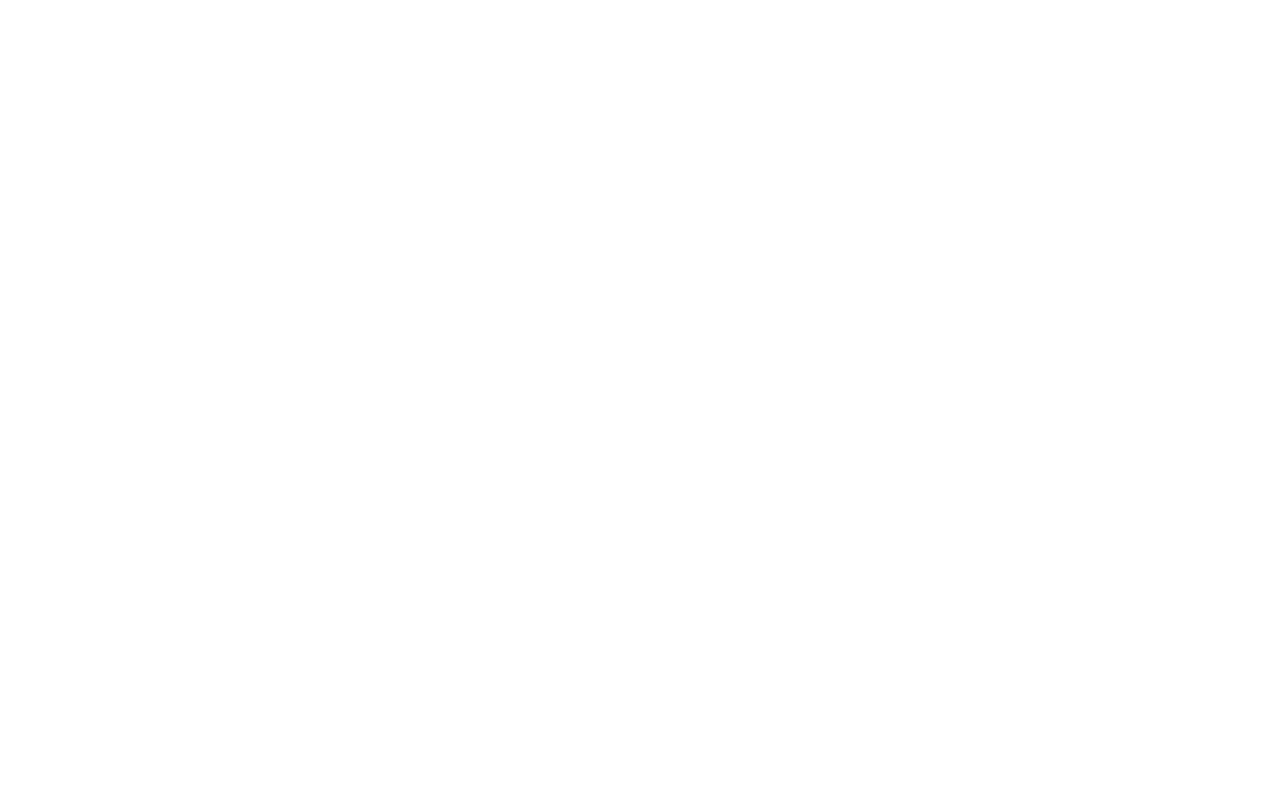
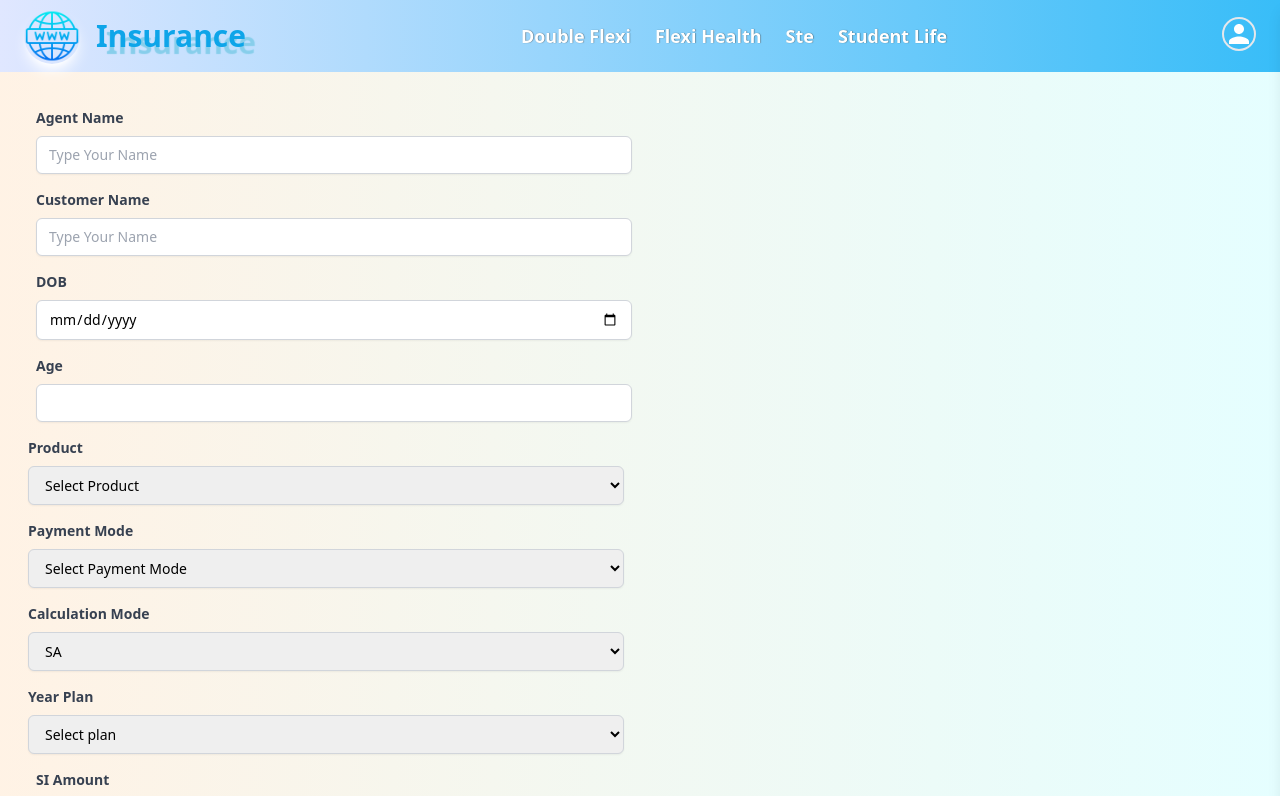
Before and after one commit to yemyatheinyemyathein/Insurance_DEMO_FINAL, a React (Vite) app: page /doubleFlexi in a window 1280 px wide. Before the commit this address had no page. Shown: the top 796 px of the page. Built offline with nearby package versions, Linux system fonts and the light colour scheme; sample sign-in values are in the browser's storage.

Commit message:
feat: product

```diff
--- /dev/null
+++ b/src/components/Home/ProductCalculation.tsx
@@ -0,0 +1,276 @@
+/* eslint-disable @typescript-eslint/no-explicit-any */
+import { useState, ChangeEvent, FormEvent, useEffect } from "react";
+import { motion } from "framer-motion";
+
+interface FormData {
+  agentName: string;
+  customerName: string;
+  dob: string;
+  age: string;
+  product: string;
+  term: string;
+  paymentMode: string;
+  calculationMode: string;
+  yearPlan: string;
+  amount: string;
+}
+
+const ProductCalculation = () => {
+  const [formData, setFormData] = useState<FormData>({
+    agentName: "",
+    customerName: "",
+    dob: "",
+    age: "",
+    product: "",
+    term: "",
+    paymentMode: "",
+    calculationMode: "",
+    yearPlan: "",
+    amount: "",
+  });
+
+  const [yearPlanOptions, setYearPlanOptions] = useState<{ value: string; text: string }[]>([]);
+  const [productModeOptions, setProductModeOptions] = useState<{ value: string; text: string }[]>([]);
+
+  const productModeOptionsType1 = [
+    { value: "sa", text: "SA" },
+    { value: "ap", text: "AP" },
+  ];
+  const productModeOptionsType2 = [{ value: "sa", text: "SA" }];
+
+  useEffect(() => {
+    switch (formData.product) {
+      case "0":
+        setYearPlanOptions([
+          { value: "5", text: "5" },
+          { value: "10", text: "10" },
+          { value: "15", text: "15" },
+        ]);
+        setProductModeOptions(productModeOptionsType1);
+        break;
+      case "1":
+        setYearPlanOptions(
+          Array.from({ length: 20 }, (_, i) => ({
+            value: (i + 1).toString(),
+            text: (i + 1).toString(),
+          }))
+        );
+        setProductModeOptions(productModeOptionsType1);
+        break;
+      case "2":
+        setYearPlanOptions([
+          { value: "5", text: "5" },
+          { value: "7", text: "7" },
+          { value: "10", text: "10" },
+        ]);
+        setProductModeOptions(productModeOptionsType2);
+        break;
+      case "3":
+        if (formData.term === "0") {
+          setYearPlanOptions(
+            Array.from({ length: 12 }, (_, i) => ({
+              value: (i + 8).toString(),
+              text: (i + 8).toString(),
+            }))
+          );
+        } else {
+          setYearPlanOptions(
+            Array.from({ length: 12 }, (_, i) => ({
+              value: (i + 5).toString(),
+              text: (i + 5).toString(),
+            }))
+          );
+        }
+        setProductModeOptions(productModeOptionsType2);
+        break;
+      default:
+        setYearPlanOptions([{ value: "", text: "Select plan" }]);
+        setProductModeOptions(productModeOptionsType1);
+        break;
+    }
+  }, [formData.product, formData.term]);
+
+  useEffect(() => {
+    if (formData.product === "3") {
+      switch (formData.term) {
+        case "0":
+          setYearPlanOptions(
+            Array.from({ length: 12 }, (_, i) => ({
+              value: (i + 8).toString(),
+              text: (i + 8).toString(),
+            }))
+          );
+          break;
+        case "1":
+          setYearPlanOptions(
+            Array.from({ length: 12 }, (_, i) => ({
+              value: (i + 5).toString(),
+              text: (i + 5).toString(),
+            }))
+          );
+          break;
+        default:
+          break;
+      }
+    }
+  }, [formData.term]);
+
+  const handleChange = (e: ChangeEvent<HTMLInputElement | HTMLSelectElement>) => {
+    const { name, value } = e.target;
+    setFormData((prevData) => ({
+      ...prevData,
+      [name]: value,
+    }));
+
+    if (name === "dob") {
+      calculateAge(value);
+    }
+  };
+
+  const calculateAge = (dob: string) => {
+    if (!dob) return;
+    const today = new Date();
+    const birthDate = new Date(dob);
+    let age = today.getFullYear() - birthDate.getFullYear();
+    const monthDifference = today.getMonth() - birthDate.getMonth();
+    const dayDifference = today.getDate() - birthDate.getDate();
+    if (monthDifference < 0 || (monthDifference === 0 && dayDifference < 0)) {
+      age--;
+    }
+    setFormData((prevData) => ({
+      ...prevData,
+      age: age.toString(),
+    }));
+  };
+
+  const calculateSIAmount = (): number | null => {
+    const { amount, paymentMode, yearPlan } = formData;
+    const siAmount = parseInt(amount);
+    const planValue = parseInt(yearPlan);
+
+    if (!siAmount || !planValue) return null;
+
+    let calculatedValue: number;
+
+    switch (paymentMode) {
+      case "0":
+        calculatedValue = Math.round(siAmount / planValue);
+        break;
+      case "1":
+        calculatedValue = Math.round(siAmount / (planValue * 12));
+        break;
+      case "2":
+        calculatedValue = Math.round(siAmount / (planValue * 4));
+        break;
+      case "3":
+        calculatedValue = Math.round(siAmount / (planValue * 6));
+        break;
+      default:
+        calculatedValue = 0;
+    }
+
+    return calculatedValue;
+  };
+
+  const handleSubmit = (e: FormEvent) => {
+    e.preventDefault();
+    const result = calculateSIAmount();
+    console.log("Calculated Value:", result);
+  };
+
+  const inputVariants = {
+    hidden: { opacity: 0, x: 20 },
+    visible: { opacity: 1, x: 0 },
+    exit: { opacity: 0, x: -20 },
+  };
+
+  const fields = [
+    { label: "Agent Name", type: "text", name: "agentName", placeholder: "Type Your Name" },
+    { label: "Customer Name", type: "text", name: "customerName", placeholder: "Type Your Name" },
+    { label: "DOB", type: "date", name: "dob" },
+    { label: "Age", type: "text", name: "age", value: formData.age, readOnly: true },
+    { label: "Product", type: "select", name: "product", options: [
+      { value: "", text: "Select Product" },
+      { value: "0", text: "Double Flexi" },
+      { value: "1", text: "Flexi health" },
+      { value: "2", text: "STE" },
+      { value: "3", text: "Student life" },
+    ]},
+    ...(formData.product === "3" ? [
+      { label: "Term", type: "select", name: "term", options: [
+        { value: "0", text: "Premium Term" },
+        { value: "1", text: "Policy Term" }
+      ]},
+    ] : []),
+    { label: "Payment Mode", type: "select", name: "paymentMode", options: [
+      { value: "", text: "Select Payment Mode" },
+      { value: "0", text: "Annual" },
+      { value: "1", text: "Monthly" },
+      { value: "2", text: "Quarterly" },
+      { value: "3", text: "Semi" },
+    ]},
+    { label: "Calculation Mode", type: "select", name: "calculationMode", options: productModeOptions },
+    { label: "Year Plan", type: "select", name: "yearPlan", options: yearPlanOptions },
+    { label: "SI Amount", type: "number", name: "amount" },
+  ];
+
+  const renderFields = (fields: any[]) => {
+    return fields.map((field, index) => (
+      <motion.div
+        key={index}
+        className={`my-4 w-full flex ${field.type === "select" ? "flex -mx-2" : "flex"}`}
+        initial="hidden"
+        animate="visible"
+        exit="exit"
+        transition={{ duration: 0.5, delay: index * 0.2 }}
+        variants={inputVariants}
+      >
+        <div className={`w-full ${field.type === "select" ? "md:w-1/2 px-2" : "md:w-1/2 px-2"}`}>
+          <label className="block text-gray-700 text-sm font-bold mb-2">
+            {field.label}
+          </label>
+          {field.type === "select" ? (
+            <select
+              name={field.name}
+              value={formData[field.name as keyof FormData]}
+              onChange={handleChange}
+              className="w-full px-3 py-2 border border-gray-300 rounded-md shadow-sm focus:outline-none focus:ring-indigo-500 focus:border-indigo-500 sm:text-sm"
+            >
+              {field.options?.map((option: any) => (
+                <option key={option.value} value={option.value}>
+                  {option.text}
+                </option>
+              ))}
+            </select>
+          ) : (
+            <input
+              type={field.type}
+              name={field.name}
+              value={field.value || formData[field.name as keyof FormData]}
+              onChange={handleChange}
+              readOnly={field.readOnly}
+              placeholder={field.placeholder}
+              className="w-full px-3 py-2 border border-gray-300 rounded-md shadow-sm focus:outline-none focus:ring-indigo-500 focus:border-indigo-500 sm:text-sm"
+            />
+          )}
+        </div>
+      </motion.div>
+    ));
+  };
+
+  return (
+    <form onSubmit={handleSubmit} className="mx-auto p-4">
+      {renderFields(fields)}
+      <div className="flex justify-center mt-6">
+        <button
+          type="submit"
+          className="px-6 py-3 bg-green-500 text-white font-semibold rounded-md shadow-md hover:bg-green-600 focus:outline-none focus:ring-2 focus:ring-offset-2 focus:ring-green-500"
+        >
+          Calculate
+        </button>
+      </div>
+    </form>
+  );
+};
+
+export default ProductCalculation;
--- /dev/null
+++ b/src/components/Home/ProductTable.tsx
@@ -0,0 +1,9 @@
+import React from 'react'
+
+const ProductTable = () => {
+  return (
+    <div>ProductTable</div>
+  )
+}
+
+export default ProductTable
--- a/src/router.tsx
+++ b/src/router.tsx
@@ -2,6 +2,7 @@
 import MainLayout from "./components/Layout/MainLayout";
 import LoginPage from "./App/LoginPage";
 import ProtectedRoute from './ProtectedRoute';
+import ProductCalculation from "./components/Home/ProductCalculation";
 
 const router = [
   {
@@ -16,6 +17,10 @@
         path: "/",
         element: <ProtectedRoute element={<HomePage />} />,
       },
+      {
+        path: "/doubleFlexi",
+        element: <ProtectedRoute element={<ProductCalculation />} />,
+      },
     ],
   },
 ];
```
